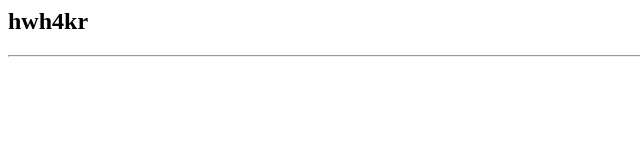
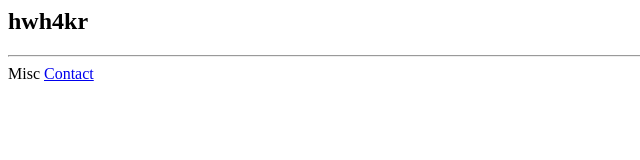
Before and after one commit to hwh4kr/hwh4kr.github.io, a plain HTML site: page index.html in a window 1280 px wide. Shown: the whole page, without its empty margins (0-640 px from the left). Drawn offline with Linux system fonts and the light colour scheme.

Commit message:
Update index.html
Add link to Contact.txt

```diff
--- a/index.html
+++ b/index.html
@@ -5,5 +5,7 @@
     <body>
         <h2>hwh4kr</h2>
         <hr>
+        Misc
+        <a href="Misc/Contact.txt" target="_blank">Contact</a>
     </body>
 </html>
```
